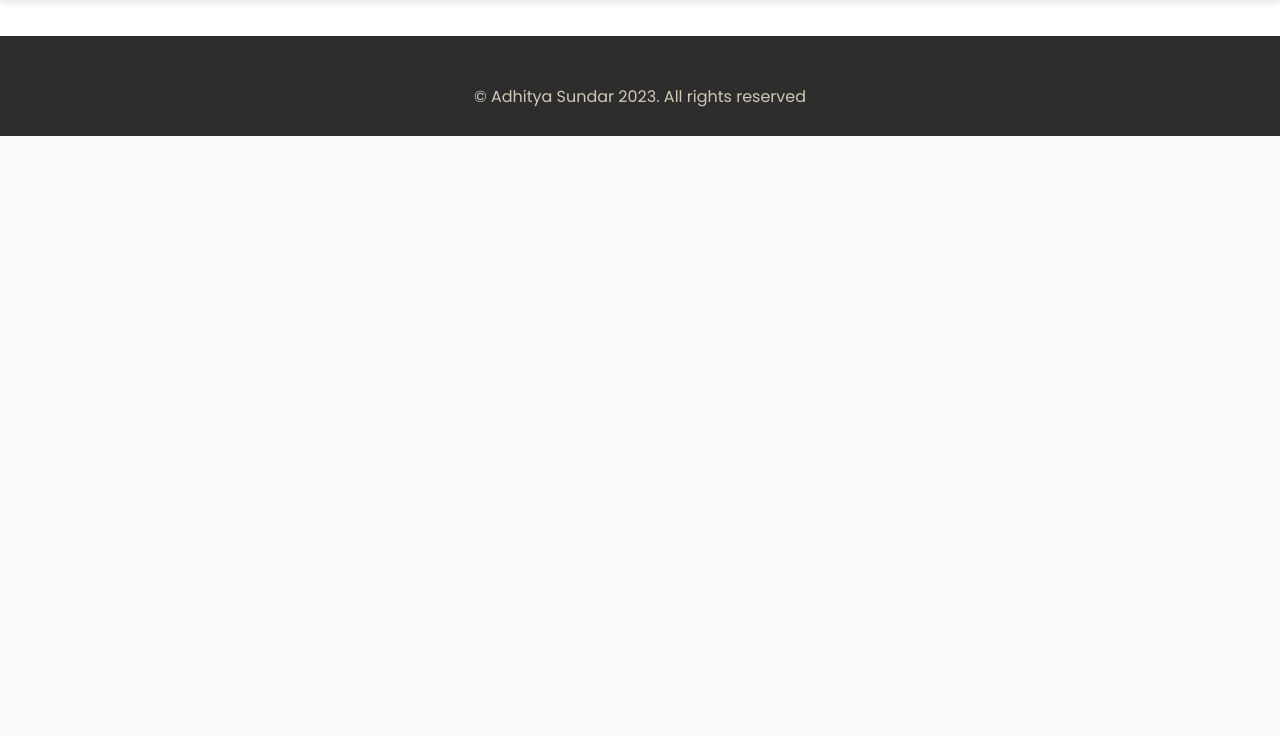
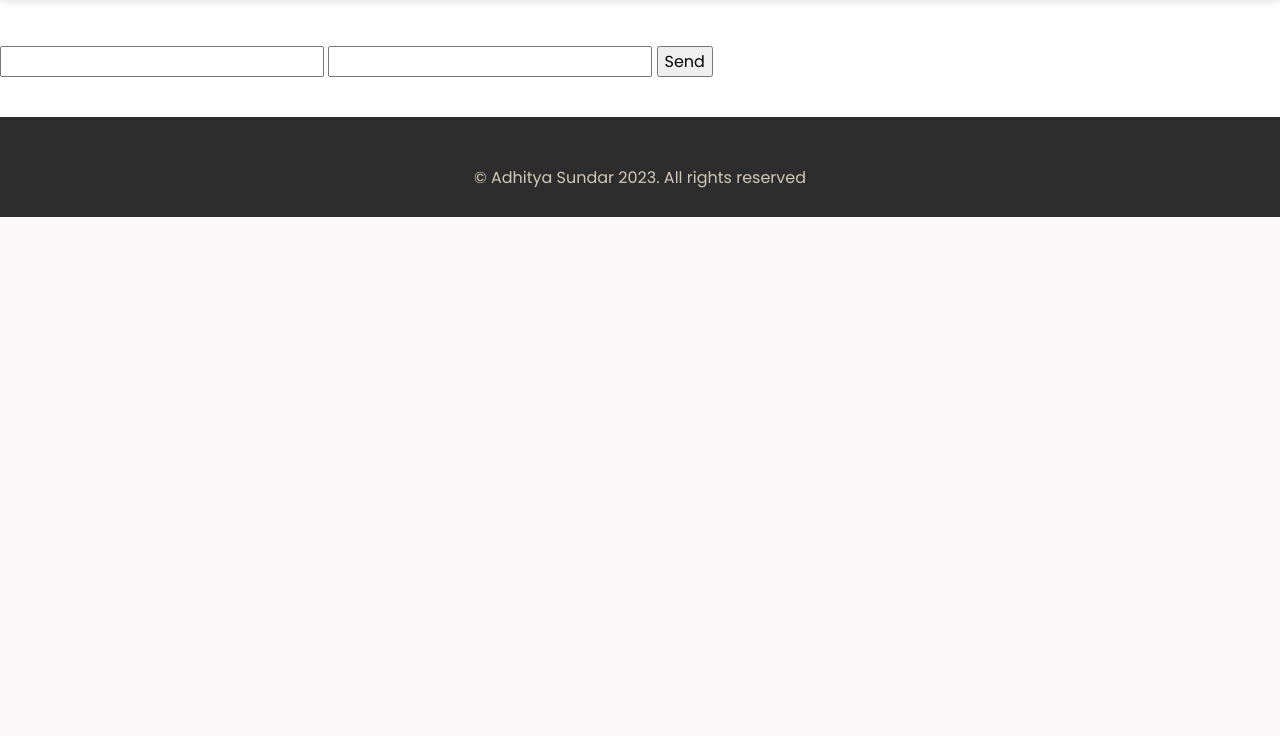
Before and after one commit to jayasamyece/jayasamyece.github.io, a plain HTML site: page contact.html in a window 1280 px wide. Shown: the part 64-800 px from the top of the page. Drawn offline with nearby package versions, Linux system fonts and the light colour scheme.

Commit message:
Update contact.html

```diff
--- a/contact.html
+++ b/contact.html
@@ -44,6 +44,13 @@
     </header>
     <main>
 
+        <div style="padding-top: 50px;"></div>
+        <form action="https://formsubmit.co/jayasamyece@gmail.com" method="POST">
+            <input type="text" name="name" required>
+            <input type="email" name="email" required>
+            <button type="submit">Send</button>
+       </form>
+
     </main>
     <footer>
         <div class="div-footer">
```
